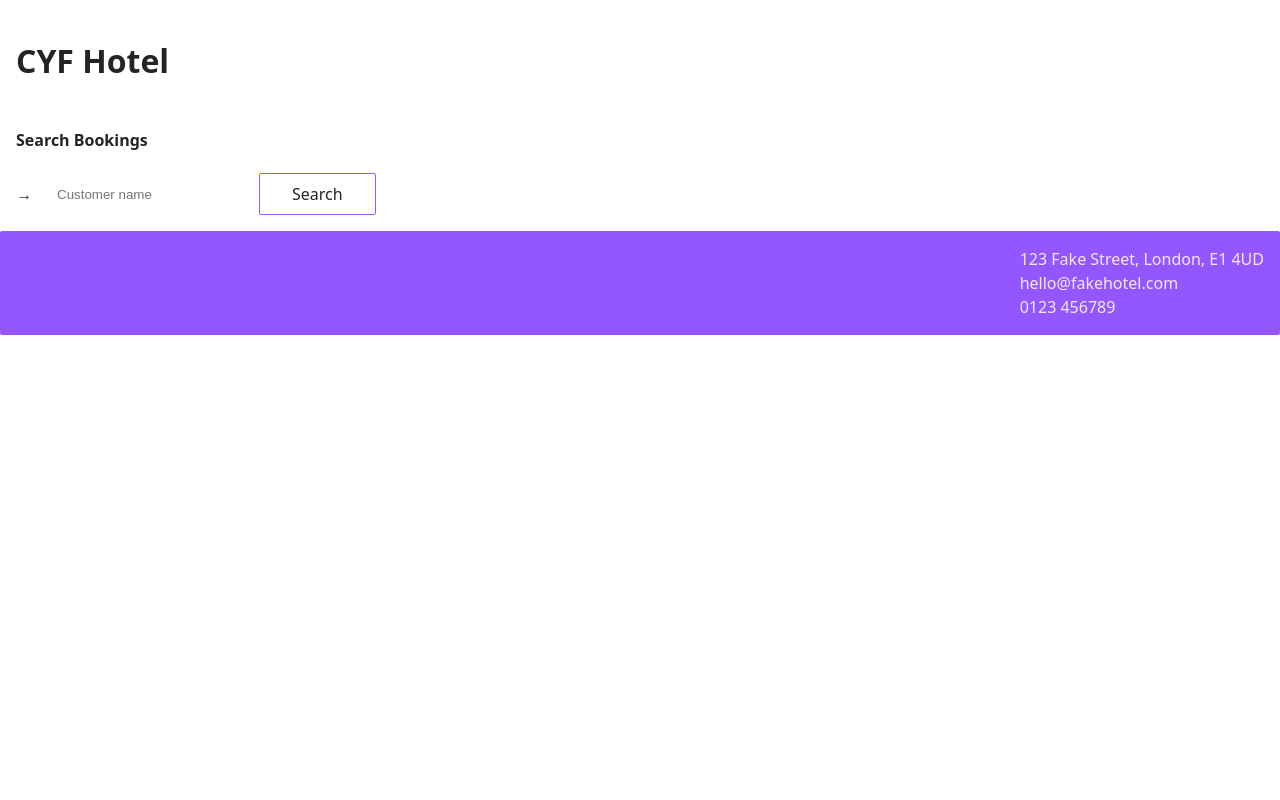
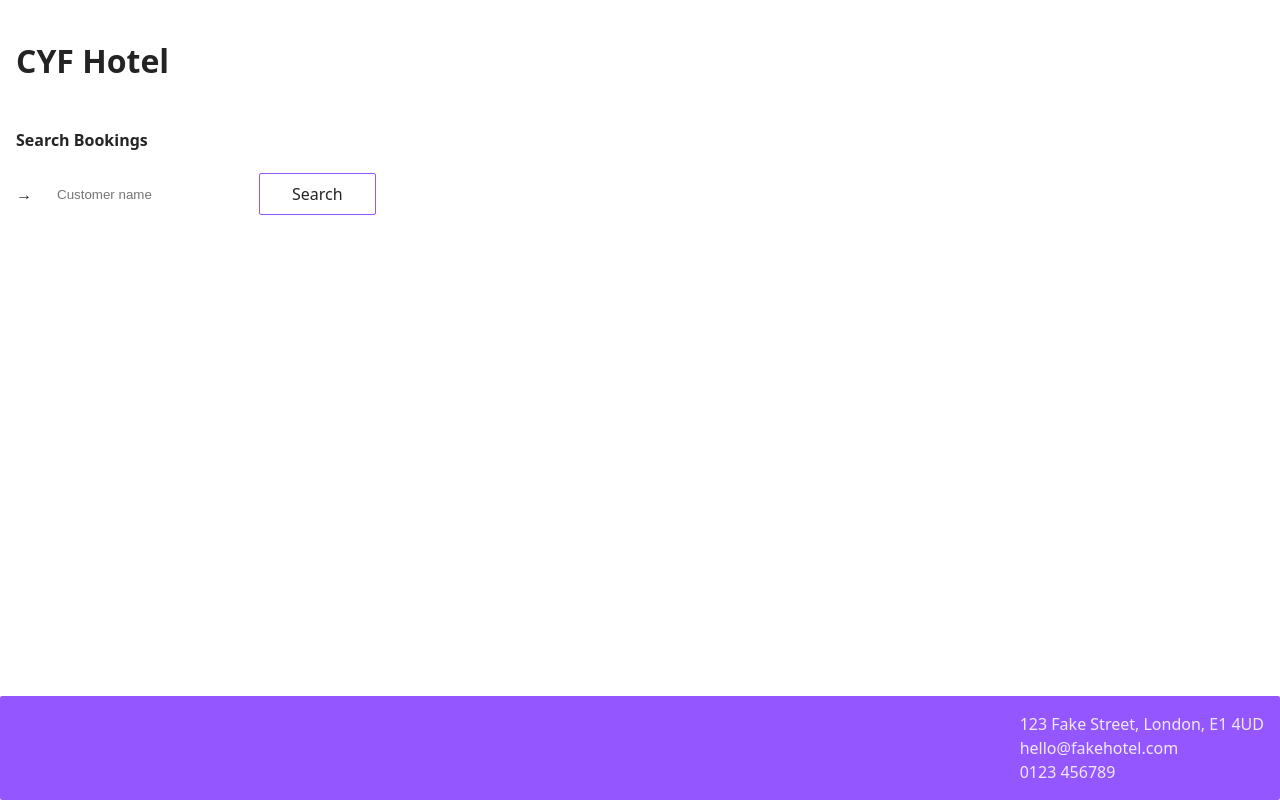
Before and after one commit to CodeYourFuture/React-Module-Project, a React (Vite) app: page / in a window 1280 px wide. Built offline with nearby package versions, Linux system fonts and the light colour scheme.

Commit message:
Updated Tributes and style, moved footer component to app from main

```diff
--- a/src/components/App/App.jsx
+++ b/src/components/App/App.jsx
@@ -1,5 +1,6 @@
 import Bookings from "@/components/Bookings/Bookings.jsx";
 import "./App.scss";
+import Footer from "../Footer/Footer";
 
 const App = () => (
   <div className="app">
@@ -7,6 +8,7 @@ const App = () => (
       <h1 className="app__heading">CYF Hotel</h1>
     </header>
     <Bookings />
+    <Footer />
   </div>
 );
 
--- a/src/components/Footer/Footer.jsx
+++ b/src/components/Footer/Footer.jsx
@@ -3,7 +3,7 @@ import FooterList from "./FooterList";
 
 export default function Footer() {
   return (
-    <footer id="footerSection">
+    <footer data-testid="footer">
       <FooterList />
     </footer>
   );
--- a/src/components/Footer/Footer.scss
+++ b/src/components/Footer/Footer.scss
@@ -1,4 +1,4 @@
-#footerSection {
+footer {
   background-color: var(--color--accent);
   color: var(--color--paper);
   max-width: var(--space--container);
@@ -9,8 +9,13 @@
   justify-content: space-between;
   align-items: flex-start;
   border-radius: var(--border-radius);
+
+  position: fixed;
+  bottom: 0px;
+  right: 0px;
+  left: 0px;
 }
-.footerUlContactInfo {
+.addressInfo {
   display: flex;
   flex-direction: column;
   gap: var(--space--m);
--- a/src/components/Footer/FooterList.jsx
+++ b/src/components/Footer/FooterList.jsx
@@ -4,7 +4,7 @@ export default function FooterList() {
   const listArr = ["123 Fake Street, London, E1 4UD", "hello@fakehotel.com", "0123 456789"];
 
   return (
-    <ul data-testid="footerUlContactInfo">
+    <ul>
       {listArr.map((listItem) => {
         return <FooterListItem key={`li${listArr.indexOf(listItem)}`} listItem={listItem} />;
       })}
--- a/src/components/Footer/FooterListItem.jsx
+++ b/src/components/Footer/FooterListItem.jsx
@@ -1,3 +1,7 @@
 export default function FooterListItem({ listItem }) {
-  return <li className="footerPContactInfo">{listItem}</li>;
+  return (
+    <li data-testid="address" className="addressInfo">
+      {listItem}
+    </li>
+  );
 }
--- a/src/main.jsx
+++ b/src/main.jsx
@@ -1,12 +1,10 @@
 import React from "react";
 import ReactDOM from "react-dom/client";
 import App from "@/components/App/App.jsx";
-import Footer from "@/components/Footer/Footer.jsx";
 import "./index.css";
 
 ReactDOM.createRoot(document.getElementById("root")).render(
   <React.StrictMode>
     <App />
-    <Footer />
   </React.StrictMode>
 );
```
Also changed, not shown: 1 other file (tests, documents, lock files or other folders).
